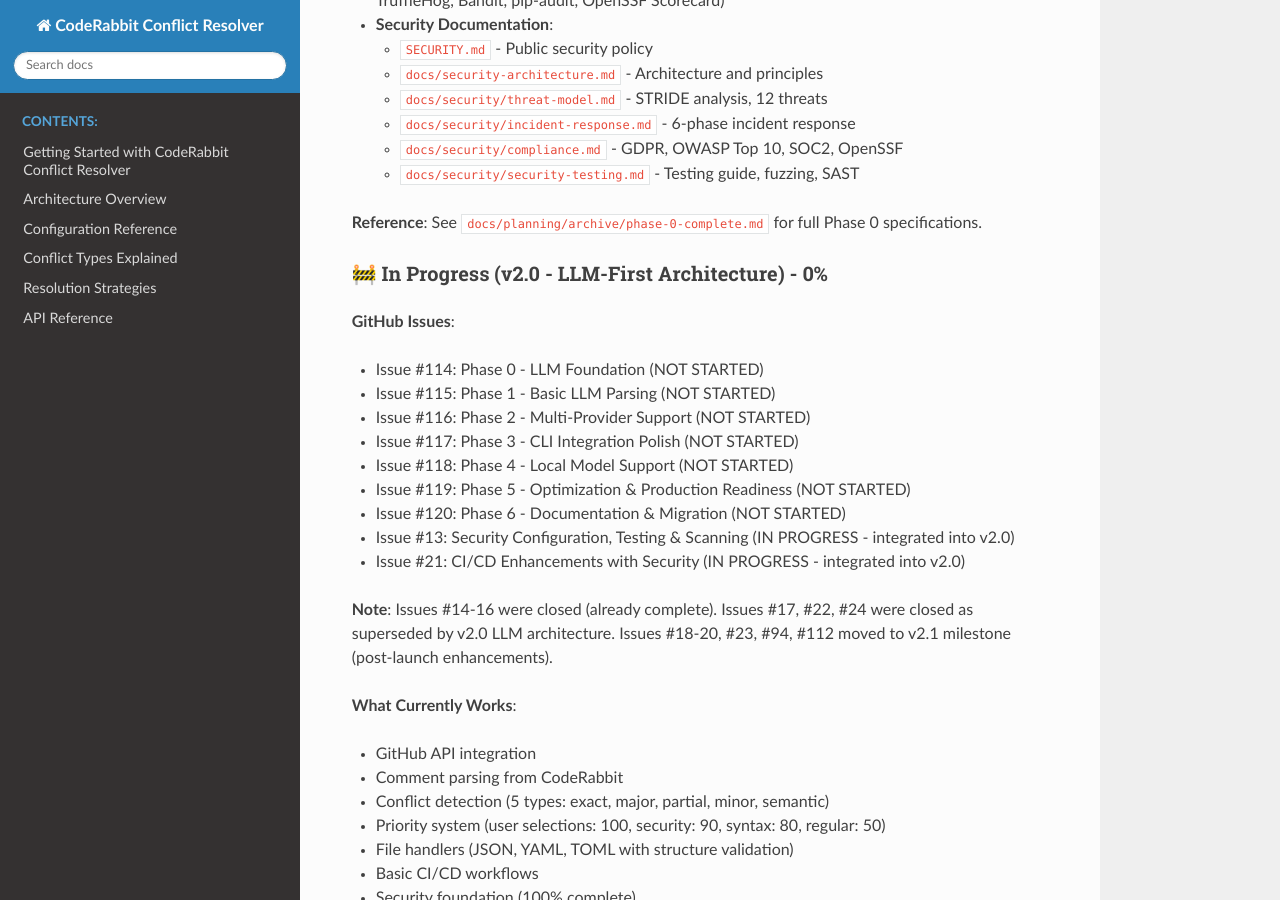
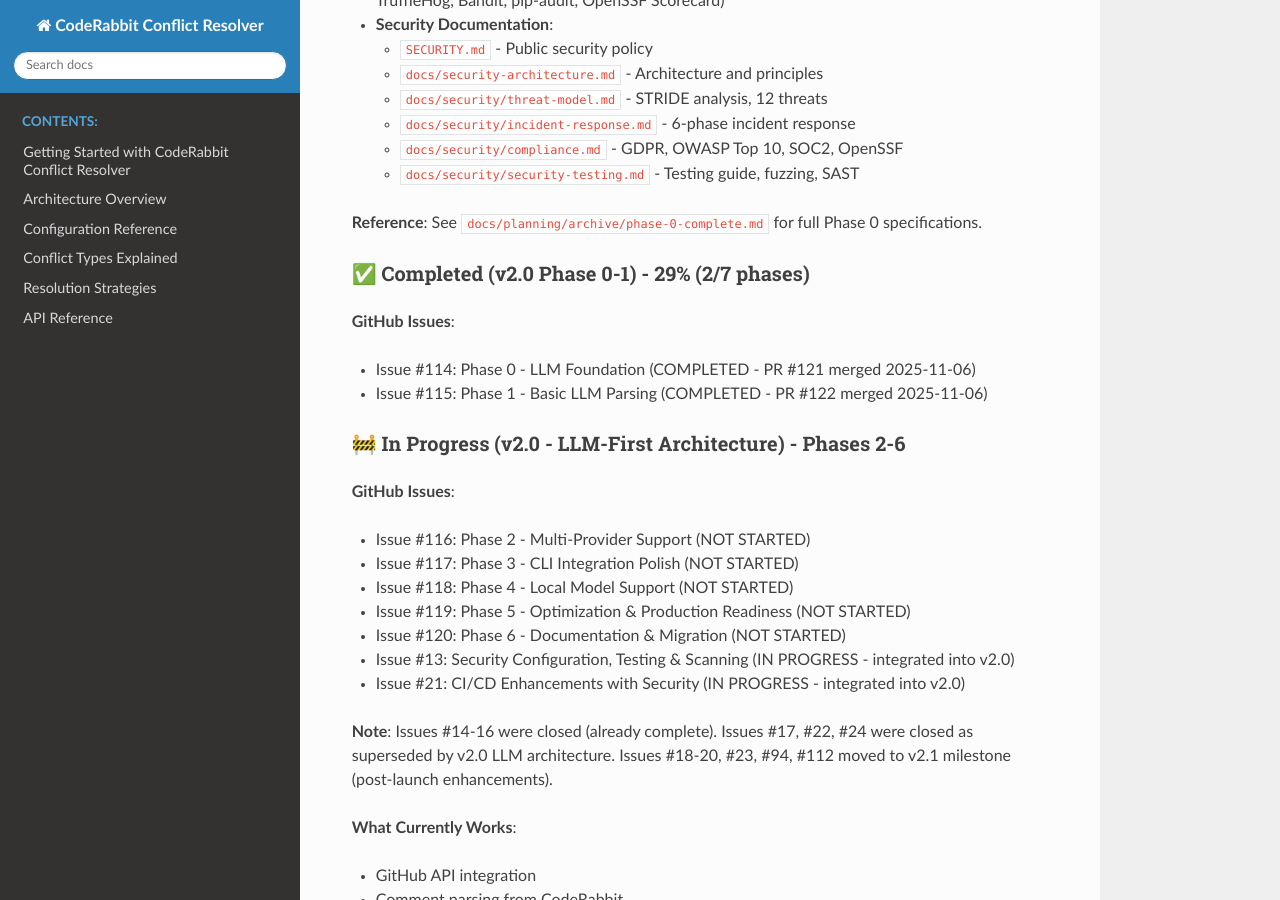
Before and after one commit to VirtualAgentics/coderabbit-conflict-resolver, a Sphinx documentation site: the page built from docs/planning/ROADMAP.md, in a window 1280 px wide and 900 px high, scrolled down 1538 px. Built offline with Sphinx 7.4.7 and the Read the Docs theme 3.1.0, drawn with Linux system fonts in a browser that asks for light colours; pages that are not in the unit, such as notebooks, are missing from menus; some of the changed text lies outside the part shown.

Commit message:
docs: update documentation to reflect v2.0 Phase 0 and Phase 1 completion (#126)
* chore: sync pre-commit hooks with latest dependency versions

Updated .pre-commit-config.yaml to match dependency versions from merged
Renovate PRs #123 (ruff 0.14.4) and #124 (hypothesis 6.147.0):

- ruff: v0.14.2 → v0.14.4
- hypothesis: 6.144.0 → 6.147.0
- pydantic: 2.12.3 → 2.12.4
- tenacity: 9.0.0 → 9.1.2
- openai: 1.58.1 → 2.7.1
- tiktoken: 0.9.0 → 0.12.0

All pre-commit hooks and tests pass (912/912 tests, 85.58% coverage).
Virtual environment updated with new package versions.

🤖 Generated with [Claude Code](https://claude.com/claude-code)

Co-Authored-By: Claude <noreply@anthropic.com>

* docs: update documentation to reflect v2.0 Phase 0 and Phase 1 completion

Updated project documentation to accurately reflect the completion of v2.0
LLM architecture Phase 0 (LLM Foundation) and Phase 1 (LLM-powered parsing).

Changes made:

**CHANGELOG.md:**
- Added comprehensive entries for PR #121 (Phase 0: LLM Foundation)
  - Core LLM data models and infrastructure
  - Universal comment parser with LLM + regex fallback
  - LLM provider protocol
  - Prompt engineering system
  - Confidence threshold filtering
- Added comprehensive entries for PR #122 (Phase 1: LLM-Powered Parsing)
  - OpenAI API provider implementation
  - Retry logic with exponential backoff
  - Token counting and cost tracking
  - Comprehensive error handling
  - New dependencies: openai 2.7.1, tenacity 9.1.2, tiktoken 0.12.0

**docs/planning/ROADMAP.md:**
- Updated status header: "Phases 0-1 Complete (100%), Phases 2-6 In Progress (0%)"
- Updated last updated date to 2025-11-07
- Marked Issue #114 and #115 as COMPLETED with merge dates
- Added "V2.0 Phase 0-1 Completed" section showing 29% progress (2/7 phases)
- Reorganized to separate completed phases from in-progress work

**README.md:**
- Added V2.0 Phase 0 and Phase 1 to project status roadmap
- Listed key deliverables for both phases
- Updated v2.0 progress indicator: 29% complete
- Maintained version at 0.1.0 per user decision (will bump at full v2.0 release)

All documentation now accurately reflects current project state with Phase 0
and Phase 1 of v2.0 LLM architecture completed.

🤖 Generated with [Claude Code](https://claude.com/claude-code)

Co-Authored-By: Claude <noreply@anthropic.com>

---------

Co-authored-by: Ben De Cock <bdc@bdc-consulting.be>
Co-authored-by: Claude <noreply@anthropic.com>

```diff
--- a/docs/planning/ROADMAP.md
+++ b/docs/planning/ROADMAP.md
@@ -1,8 +1,8 @@
 # CodeRabbit Conflict Resolver - Development Roadmap
 
 **Version**: 2.0
-**Last Updated**: 2025-11-03
-**Status**: Phase 0 Complete (100%), Phases 1-8 In Progress (0%)
+**Last Updated**: 2025-11-07
+**Status**: Phases 0-1 Complete (100%), Phases 2-6 In Progress (0%)
 
 ---
 
@@ -68,11 +68,15 @@ Transform the CodeRabbit Conflict Resolver into a production-ready, professional
 
 **Reference**: See `docs/planning/archive/phase-0-complete.md` for full Phase 0 specifications.
 
-### 🚧 In Progress (v2.0 - LLM-First Architecture) - 0%
+### ✅ Completed (v2.0 Phase 0-1) - 29% (2/7 phases)
 
 **GitHub Issues**:
-- Issue #114: Phase 0 - LLM Foundation (NOT STARTED)
-- Issue #115: Phase 1 - Basic LLM Parsing (NOT STARTED)
+- Issue #114: Phase 0 - LLM Foundation (COMPLETED - PR #121 merged 2025-11-06)
+- Issue #115: Phase 1 - Basic LLM Parsing (COMPLETED - PR #122 merged 2025-11-06)
+
+### 🚧 In Progress (v2.0 - LLM-First Architecture) - Phases 2-6
+
+**GitHub Issues**:
 - Issue #116: Phase 2 - Multi-Provider Support (NOT STARTED)
 - Issue #117: Phase 3 - CLI Integration Polish (NOT STARTED)
 - Issue #118: Phase 4 - Local Model Support (NOT STARTED)
```
Also changed, not shown: CHANGELOG.md (+19 -0 lines), README.md (+17 -2 lines).
